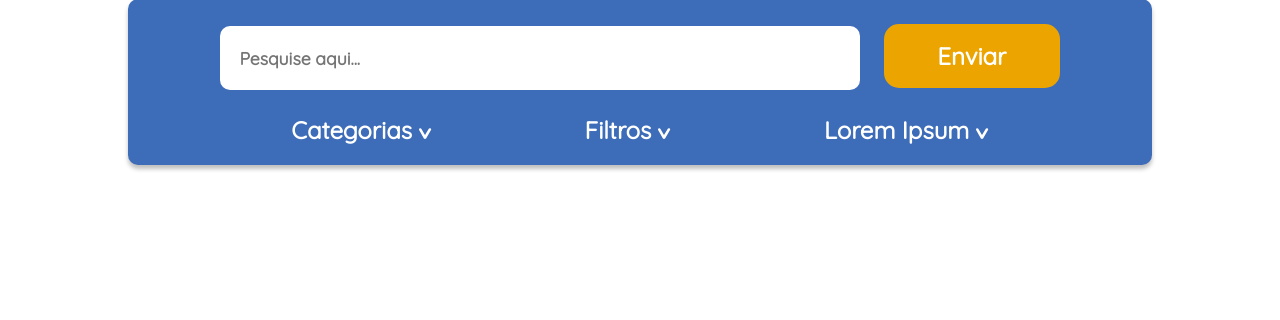
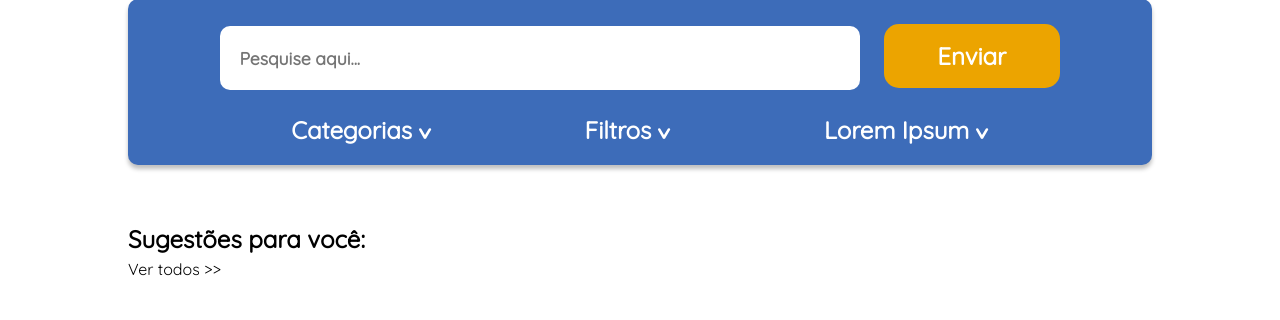
Before and after one commit to rign0002/Hackathon-Sebrae, a PHP site: page /principal.html in a window 1280 px wide. Shown: the part 102-422 px from the top of the page. Run offline with PHP 8.4, Linux system fonts and the light colour scheme.

Commit message:
html da parte sugestões

```diff
--- a/css/principal.css
+++ b/css/principal.css
@@ -78,6 +78,9 @@ html {
             CORPO
 ***********************************/
 
+
+/****** barra de pesquisa ******/
+
 #pesquisa-div {
     border-radius: 10px;
     background: #3D6CB9;
@@ -137,6 +140,14 @@ html {
 }
 
 
+/****** sugestões ******/
+
+#sugestoes-div {
+    margin-top: 7vh;
+}
+
+
+
 
 /***********************************
             A PARTE
--- a/principal.html
+++ b/principal.html
@@ -30,7 +30,12 @@
                 <button class="botao-filtro">Lorem Ipsum&nbsp;<img src="./img/setinha.svg"/></button>
             </div>
         </div>
-
+        <div id="sugestoes-div">
+            <div>
+                <h1>Sugestões para você:</h1>
+                <p>Ver todos >></p>
+            </div>
+        </div>
     </section>
 </body>
 </html>
```
